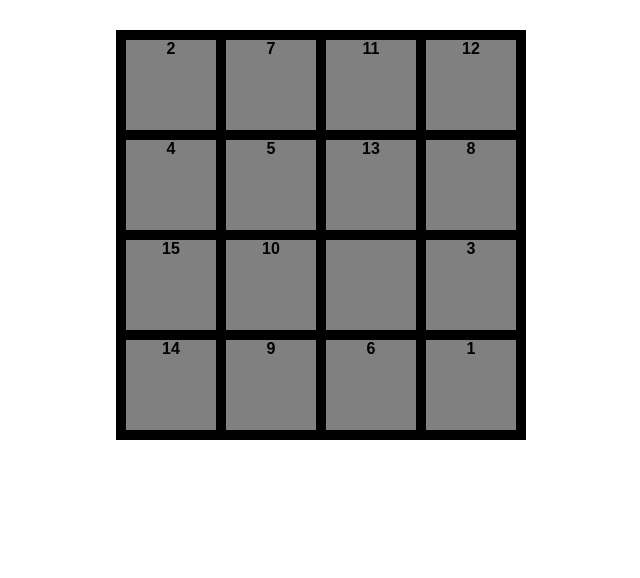
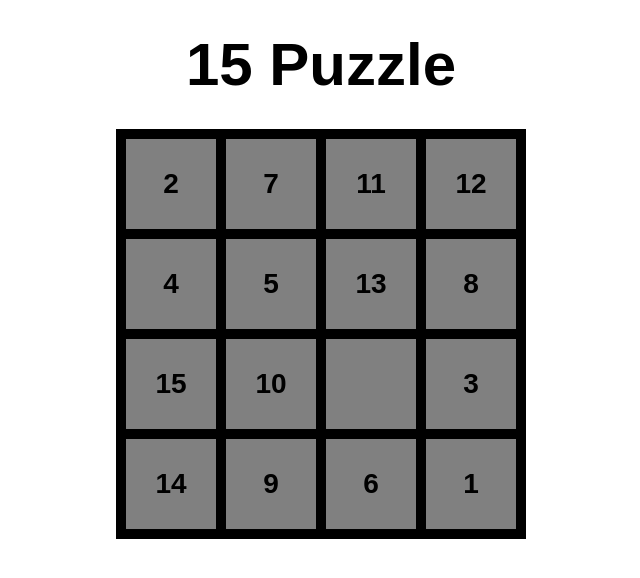
Before and after one commit to kchen21/FifteenSlidingNumbersPuzzle, a website built with webpack: page index.html in a window 1280 px wide. Shown: the whole page, without its empty margins (319-959 px from the left). Built offline with nearby package versions, Linux system fonts and the light colour scheme.

Commit message:
Add header to HTML page

```diff
--- a/css/sliding_puzzle.css
+++ b/css/sliding_puzzle.css
@@ -1,4 +1,4 @@
-html, body, figure, ul, li {
+html, body, figure, ul, li, h1 {
   margin: 0;
   padding: 0;
   border: 0;
@@ -35,8 +35,15 @@ li {
   border: 5px solid black;
   background: gray;
   cursor: pointer;
+  line-height: 90px;
+  font-size: 28px;
 }
 
 li:hover {
   background: yellow;
 }
+
+h1 {
+  font-size: 60px;
+  margin: 30px;
+}
--- a/index.html
+++ b/index.html
@@ -10,6 +10,7 @@
     <script type="text/javascript" src="./js/bundle.js"></script>
   </head>
   <body>
+    <h1>15 Puzzle</h1>
     <figure class="sliding-puzzle"></figure>
   </body>
 </html>
```
